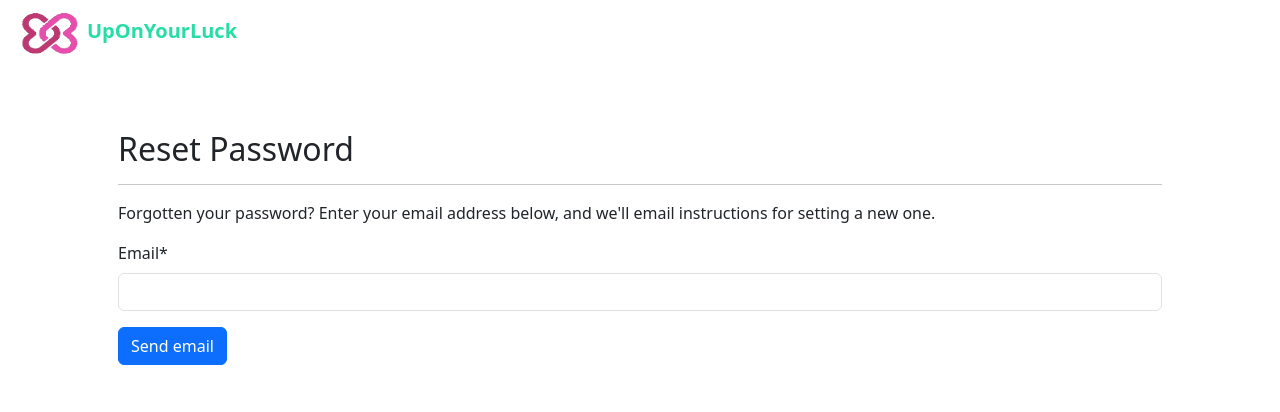
After one commit to nebula1989/UpOnYourLuck, a Django app: page /password_reset/ in a window 1280 px wide. The commit adds this page. Shown: the top 412 px of the page. Run offline with Django 4.2, Linux system fonts and the light colour scheme; parts of the project's set-up code (start-up, migrations or seed data) failed here and were passed over; some libraries are stand-ins or nearby versions.

Commit message:
initial commit

```diff
--- /dev/null
+++ b/contact/templates/password_reset.html
@@ -0,0 +1,22 @@
+{% include 'base.html' %}
+
+{% load static %}
+
+
+{% block content %}
+
+	{% load crispy_forms_tags %}
+
+	<!--Reset Password-->
+	<div class="container p-5">
+  	 	<h2 class="font-weight-bold mt-3">Reset Password</h2>
+		<hr>
+		<p>Forgotten your password? Enter your email address below, and we'll email instructions for setting a new one.</p>
+        <form method="POST">
+            {% csrf_token %}
+            {{ password_reset_form|crispy }}
+            <button class="btn btn-primary" type="submit">Send email</button>
+        </form>
+  	</div>
+
+{% endblock %}
--- a/contact/urls.py
+++ b/contact/urls.py
@@ -1,7 +1,12 @@
 from django.contrib import admin
-from django.urls import path
+from django.urls import path, include
 from contact import views
+from django.contrib.auth import views as auth_views
 
 urlpatterns = [
     path('contact/', views.contact_view, name='contact'),
+    path('password_reset/done/', auth_views.PasswordResetDoneView.as_view(template_name='password_reset_done.html'), name='password_reset_done'),
+    path('reset/<uidb64>/<token>/', auth_views.PasswordResetConfirmView.as_view(template_name="password_reset_confirm.html"), name='password_reset_confirm'),
+    path('reset/done/', auth_views.PasswordResetCompleteView.as_view(template_name='password_reset_complete.html'), name='password_reset_complete'),
+    path("password_reset/", views.password_reset_request, name="password_reset")
 ]
--- a/contact/views.py
+++ b/contact/views.py
@@ -2,6 +2,19 @@ from django.conf import settings
 from django.core.mail import send_mail
 from django.shortcuts import render
 from .forms import ContactForm
+
+# Andrew's imports
+from django.shortcuts import render, redirect
+from django.core.mail import send_mail, BadHeaderError
+from django.http import HttpResponse
+from django.contrib.auth.forms import PasswordResetForm
+from django.contrib.auth.models import User
+from django.template.loader import render_to_string
+from django.db.models.query_utils import Q
+from django.utils.http import urlsafe_base64_encode
+from django.contrib.auth.tokens import default_token_generator
+from django.utils.encoding import force_bytes
+from django.contrib import messages
 
 
 def contact_view(request):
@@ -16,3 +29,34 @@ def contact_view(request):
     form = ContactForm()
     context = {'form': form}
     return render(request, 'contact.html', context)
+
+def password_reset_request(request):
+    if request.method == "POST":
+        password_reset_form = PasswordResetForm(request.POST)
+        if password_reset_form.is_valid():
+            data = password_reset_form.cleaned_data['email']
+            associated_users = User.objects.filter(Q(email=data))
+            if associated_users.exists():
+                for user in associated_users:
+                    # print(user)
+                    subject = "Password Reset Requested"
+                    email_template_name = "password_reset_email.txt"
+                    c = {
+                        "email":user.email,
+                        'domain':'127.0.0.1:8000',
+                        # 'domain':'https://www.uponyourluck.life',
+                        'site_name': 'Website',
+                        "uid": urlsafe_base64_encode(force_bytes(user.pk)),
+                        'token': default_token_generator.make_token(user),
+                        'protocol': 'http',
+                    }
+                    email = render_to_string(email_template_name, c)
+                    try:
+                        send_mail(subject, email, 'andyhughes39@gmail.com', [user.email], fail_silently=False)
+                    except BadHeaderError:
+
+                        return HttpResponse('Invalid header found.')
+                    messages.success(request, 'A message with reset password instructions has been sent to your inbox.')
+                    return redirect ("/")
+    password_reset_form = PasswordResetForm()
+    return render(request=request, template_name="password_reset.html", context={"password_reset_form":password_reset_form})
--- a/uponyourluck/settings/base.py
+++ b/uponyourluck/settings/base.py
@@ -114,3 +114,4 @@ EMAIL_PORT = 587
 EMAIL_USE_TLS = True
 EMAIL_HOST_USER = 'apikey'
 EMAIL_HOST_PASSWORD = SENDGRID_API_KEY
+# EMAIL_BACKEND = 'django.core.mail.backends.console.EmailBackend'
--- a/user/templates/login.html
+++ b/user/templates/login.html
@@ -37,8 +37,12 @@
                 </div>
 
                 <div class="d-flex justify-content-center">
+
+
                 <button type="submit" class="btn btn-primary rounded-pill btn-outline-dark px-4 text-black" style="background-color: #26dda6;">Login</button>
                 </div>
+
+                <p class="text-center mt-5 mb-0" style="color: #CDD1CC"><a href="{% url 'password_reset' %}" class="fw-bold" style="color: #26dda6;"><u>Forgot Your Password?</u></a></p>
 
                 <p class="text-center mt-5 mb-0" style="color: #CDD1CC">Don't have an account? <a href="{% url 'register' %}" class="fw-bold" style="color: #26dda6;"><u>Sign up</u></a></p>
 
--- a/user/urls.py
+++ b/user/urls.py
@@ -4,6 +4,7 @@ from django.conf.urls.static import static
 
 from . import views as user_views
 from stickers import views as sticker_views
+from contact import views as contact_views
 
 
 urlpatterns = [
@@ -25,6 +26,7 @@ urlpatterns = [
     path('profile/update/', user_views.update_profile, name='update_profile'),
     path('profile/update_security/', user_views.update_security, name='update_security'),
     re_path('profile/update_security/delete_profile', user_views.delete_profile, name='delete_profile'),
+    path('password_reset/', contact_views.password_reset_request, name='password_reset'),
 
 ]
 
```
Also changed, not shown: contact/templates/password_reset_complete.html (added, +16 -0 lines), contact/templates/password_reset_confirm.html (added, +21 -0 lines), contact/templates/password_reset_done.html (added, +15 -0 lines), contact/templates/password_reset_email.txt (added, +15 -0 lines).
